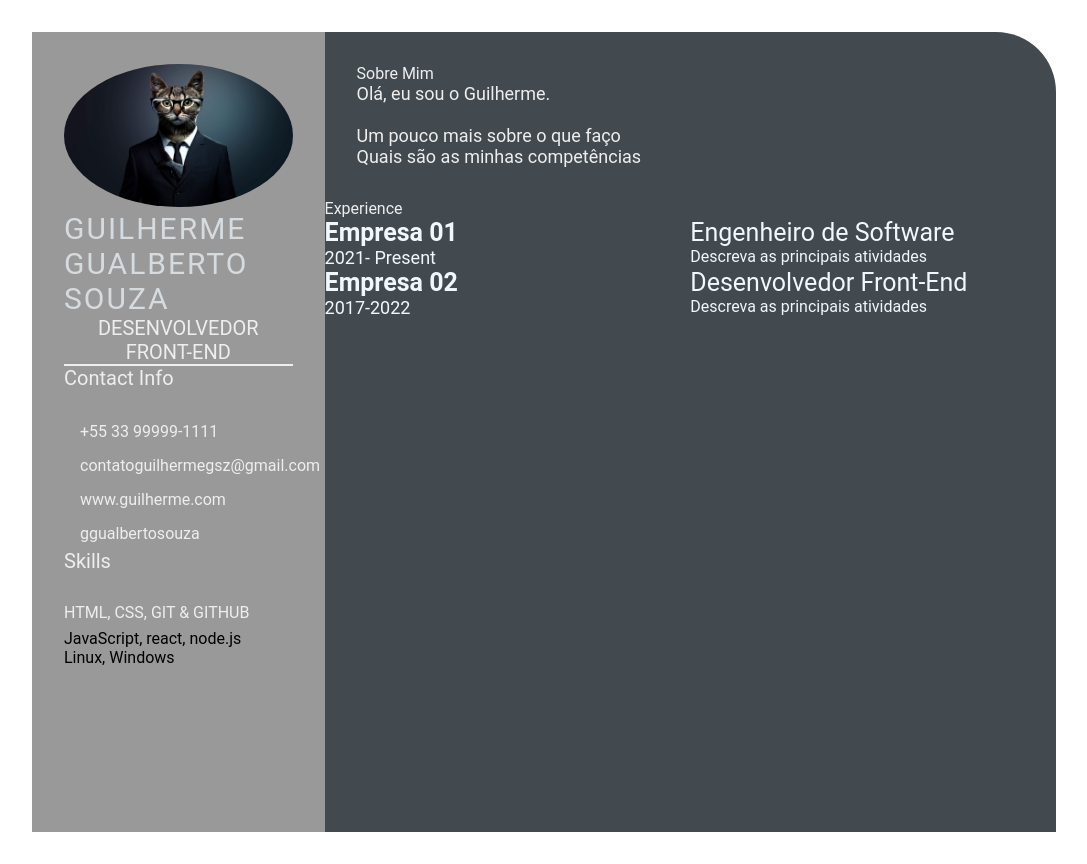
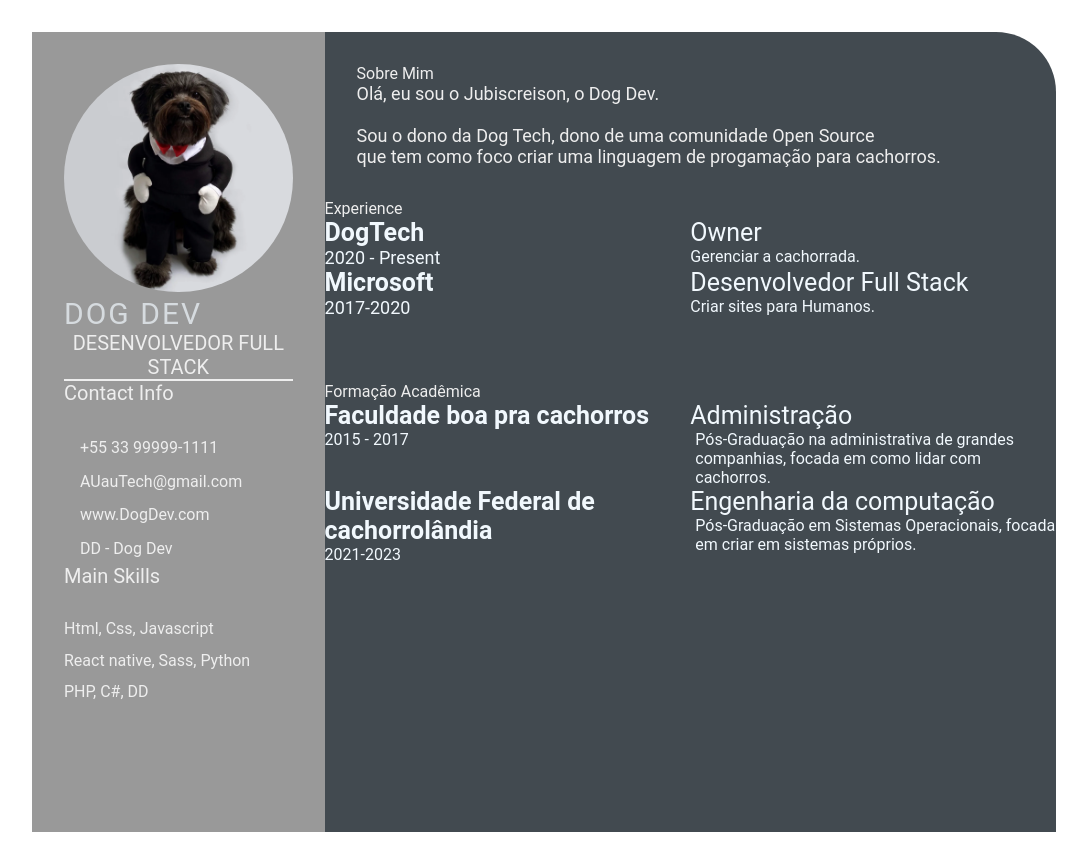
Before and after one commit to ggualbertosouza/ggualbertosouza.github.io, a plain HTML site: page index.html in a window 1280 px wide. Shown: the whole page, without its empty margins (96-1183 px from the left). Drawn offline with Linux system fonts and the light colour scheme.

Commit message:
feature: add academy experience (#4)

```diff
--- a/index.html
+++ b/index.html
@@ -1,5 +1,6 @@
 <!DOCTYPE html>
 <html lang="pt-BR">
+
 <head>
     <meta charset="UTF-8">
     <meta http-equiv="X-UA-Compatible" content="IE=edge">
@@ -7,34 +8,41 @@
     <meta name="description" content="Currículo voltado para área de TI, especificamente Front-End.">
 
     <link rel="stylesheet" href="css/style.css">
-    <title>Guilherme G. Souza Cv</title>
+    <title>Jubiscreison Cv</title>
 
 </head>
+
 <body>
     <main class="resume-contents">
         <section class="left-section">
             <section class="left-section-contents">
                 <div class="profile">
-                    <img class="profile-image" src="img/gato_terno.jpg" alt="Profile Image">
+                    <img class="profile-image" src="img/cachorro.jpg" alt="Profile Image">
 
-                    <p class="name">Guilherme Gualberto Souza</p>
-                    <p class="profession">Desenvolvedor Front-End</p>
+                    <p class="name">Dog Dev</p>
+                    <p class="profession"> Desenvolvedor Full Stack</p>
                 </div>
                 <div class="contact-info">
                     <p class="left-title">Contact Info</p>
                     <ul>
                         <li><i class="fa fa-phone"></i>+55 33 99999-1111</li>
-                        <li><i class="fa fa-envelope"></i>contatoguilhermegsz@gmail.com</li>
-                        <li><i class="fa fa-globe"></i>www.guilherme.com</li>
-                        <li><i class="fa fa-github"></i>ggualbertosouza</li>
+                        <li><i class="fa fa-envelope"></i>AUauTech@gmail.com</li>
+                        <li><i class="fa fa-globe"></i>www.DogDev.com</li>
+                        <li><i class="fa fa-github"></i>DD - Dog Dev</li>
                     </ul>
                 </div>
                 <div class="skills">
-                    <p class="left-title">Skills</p>
+                    <p class="left-title">Main Skills</p>
                     <ul>
-                        <li><p>HTML, CSS, GIT & GITHUB</p></li>
-                        <li>JavaScript, react, node.js</li>
-                        <li>Linux, Windows</li>
+                        <li>
+                            <p>Html, Css, Javascript</p>
+                        </li>
+                        <li>
+                            <p>React native, Sass, Python</p>
+                        </li>
+                        <li>
+                            <p>PHP, C#, DD</p>
+                        </li>
                     </ul>
                 </div>
             </section>
@@ -44,9 +52,9 @@
                 <section class="about-gap">
                     <div class="right-title">Sobre Mim</div>
                     <p class="about-me-contents">
-                        Olá, eu sou o Guilherme.<br>
-                         <br>Um pouco mais sobre o que faço
-                        <br>Quais são as minhas competências
+                        Olá, eu sou o Jubiscreison, o Dog Dev.<br>
+                        <br>Sou o dono da Dog Tech, dono de uma comunidade Open Source
+                        <br>que tem como foco criar uma linguagem de progamação para cachorros.
                     </p>
                 </section>
             </div>
@@ -54,29 +62,54 @@
                 <div class="right-title">Experience</div>
                 <div class="experience-contents">
                     <div class="exp-left">
-                    <p class="exp-company-name">Empresa 01</p>
-                    <p class="exp-time-period">2021- Present</p>
+                        <p class="exp-company-name">DogTech</p>
+                        <p class="exp-time-period">2020 - Present</p>
                     </div>
                     <div class="exp-right">
-                    <p class="exp-position">Engenheiro de Software</p>
+                        <p class="exp-position">Owner</p>
                         <p class="exp-description">
-                        Descreva as principais atividades
+                            Gerenciar a cachorrada.
                         </p>
                     </div>
                     <div class="exp-left">
-                    <p class="exp-company-name">Empresa 02</p>
-                    <p class="exp-time-period">2017-2022</p>
+                        <p class="exp-company-name">Microsoft</p>
+                        <p class="exp-time-period">2017-2020</p>
                     </div>
                     <div class="exp-right">
-                    <p class="exp-position">Desenvolvedor Front-End</p>
+                        <p class="exp-position">Desenvolvedor Full Stack</p>
                         <p class="exp-description">
-                        Descreva as principais atividades
+                            Criar sites para Humanos.
                         </p>
                     </div>
                 </div>
-
+            </section>
+            <section class="education gap">
+                <div class="right-title">Formação Acadêmica</div>
+                    <div class="education-contents">
+                        <div class="education-left">
+                            <p class="education-school-name">Faculdade boa pra cachorros</p>
+                            <p class="education-time-period">2015 - 2017</p>
+                        </div>
+                        <div class="education-right">
+                          <p class="education-subject">Administração</p>
+                          <p class="education-desc">
+                          Pós-Graduação na administrativa de grandes companhias, focada em como lidar com cachorros.
+                          </p>
+                        </div>
+                        <div class="education-left">
+                            <p class="education-school-name">Universidade Federal de cachorrolândia</p>
+                            <p class="education-time-period">2021-2023</p>
+                        </div>
+                        <div class="education-right">
+                          <p class="education-subject">Engenharia da computação</p>
+                          <p class="education-desc">
+                          Pós-Graduação em Sistemas Operacionais, focada em criar em sistemas próprios.
+                          </p>
+                        </div>
+                    </div>
             </section>
         </section>
     </main>
 </body>
+
 </html>
```
Also changed, not shown: img/cachorro.jpg (added), img/gato_terno.jpg (deleted). Lines whose indentation alone changed are shown as unchanged.
